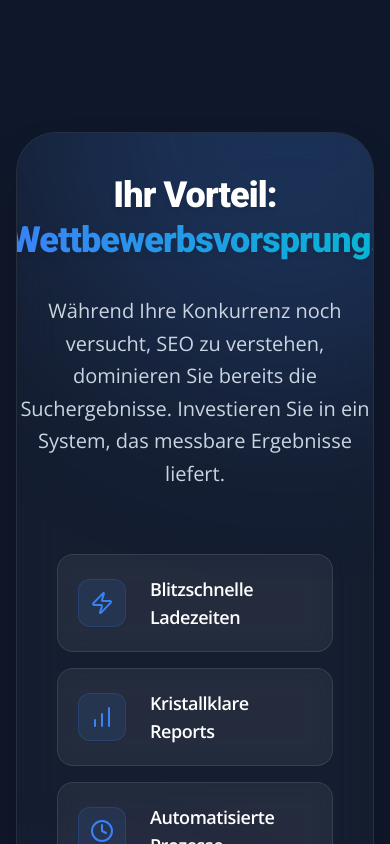
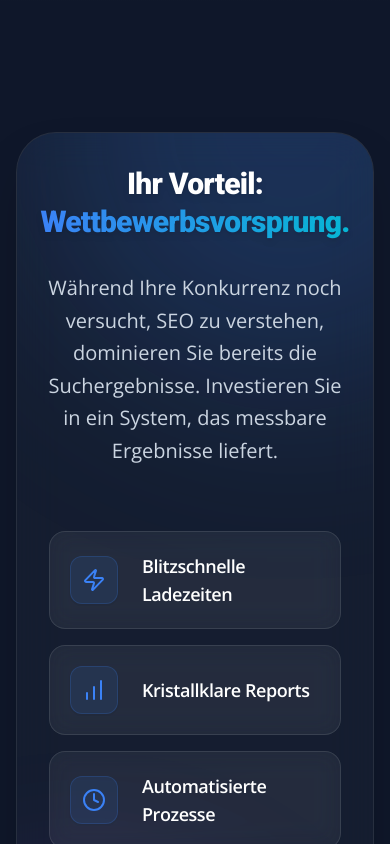
Before and after one commit to NahbarTeam2025/VisibilityLabv1, a React (Vite) app: page / in a window 390 px wide. Shown: the part 9080-9924 px from the top of the page. Built offline with nearby package versions, Linux system fonts and the light colour scheme.

Commit message:
fix(Benefits): Adjust padding and alignment in glass panel
Reduce padding within the main glass panel component to improve visual balance and ensure content fits better on various screen sizes. Also, slightly adjust the text size for the heading for better readability.

```diff
--- a/components/Benefits.tsx
+++ b/components/Benefits.tsx
@@ -15,7 +15,7 @@ const Benefits: React.FC = () => {
       <div className="container mx-auto px-4 sm:px-6">
         <div className="max-w-6xl mx-auto">
           {/* Main Glass Container */}
-          <div className="relative glass-panel rounded-[2.5rem] md:rounded-[4rem] p-10 md:p-20 lg:p-28 overflow-hidden reveal hover:border-white/20 transition-all duration-500 shadow-2xl group">
+          <div className="relative glass-panel rounded-[2.5rem] md:rounded-[4rem] p-8 md:p-16 lg:p-24 overflow-hidden reveal hover:border-white/20 transition-all duration-500 shadow-2xl group">
 
              {/* Decorative Background Blobs within card */}
              <div className="absolute top-0 right-0 w-[500px] h-[500px] bg-blue-500/20 rounded-full blur-[100px] -translate-y-1/2 translate-x-1/3 transition-all duration-1000 group-hover:bg-blue-500/30"></div>
@@ -23,7 +23,7 @@ const Benefits: React.FC = () => {
 
              <div className="relative z-10 flex flex-col lg:flex-row gap-16 lg:gap-16 items-center">
                 <div className="lg:w-3/5 text-center lg:text-left">
-                   <h2 className="text-4xl lg:text-5xl font-heading font-black text-white mb-8 md:mb-10 leading-tight tracking-tight drop-shadow-md">
+                   <h2 className="text-3xl sm:text-4xl lg:text-5xl font-heading font-black text-white mb-8 md:mb-10 leading-tight tracking-tight drop-shadow-md">
                      Ihr Vorteil: <br/>
                      <span className="text-transparent bg-clip-text bg-gradient-to-r from-accentBlue to-accentCyan">Wettbewerbsvorsprung.</span>
                    </h2>
```
